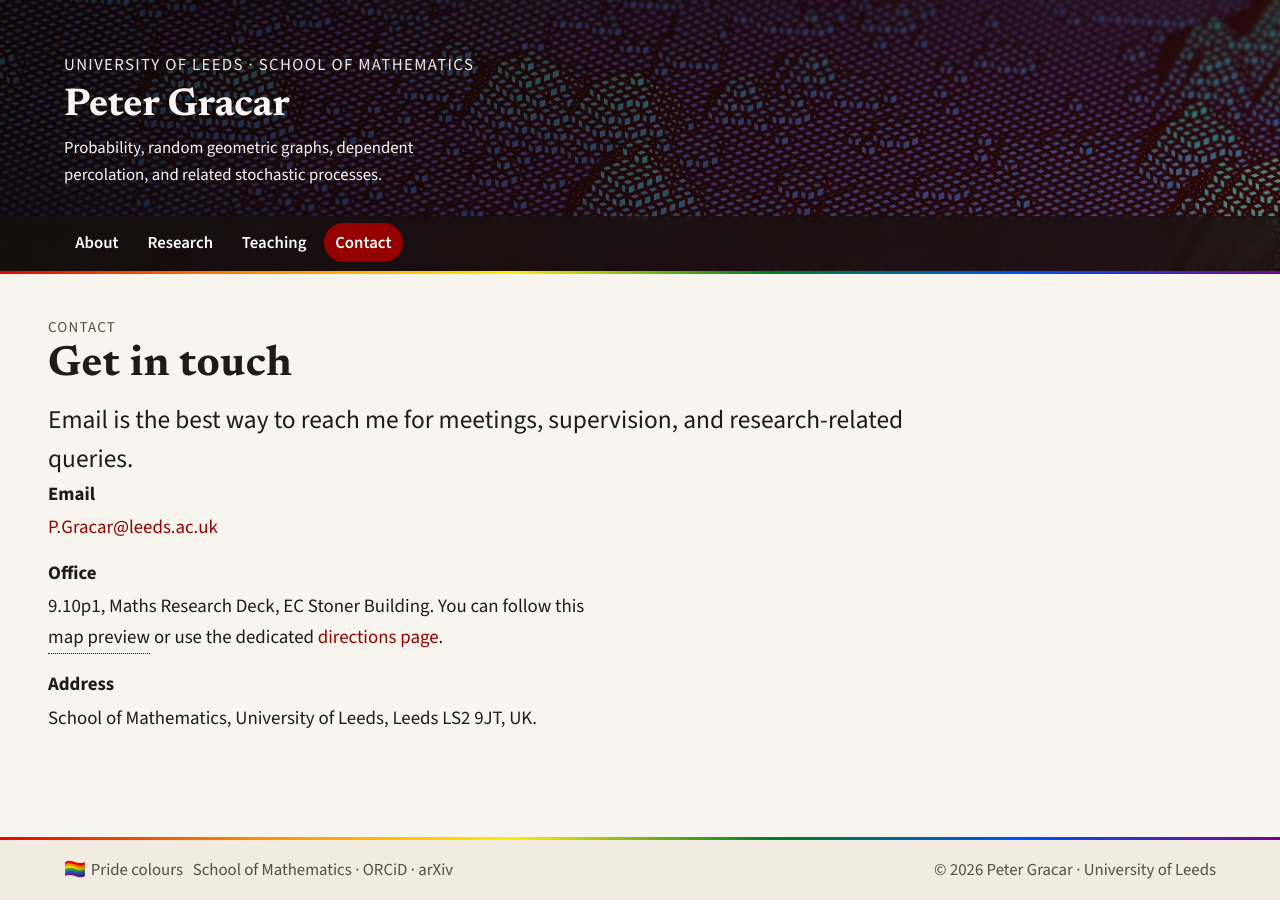
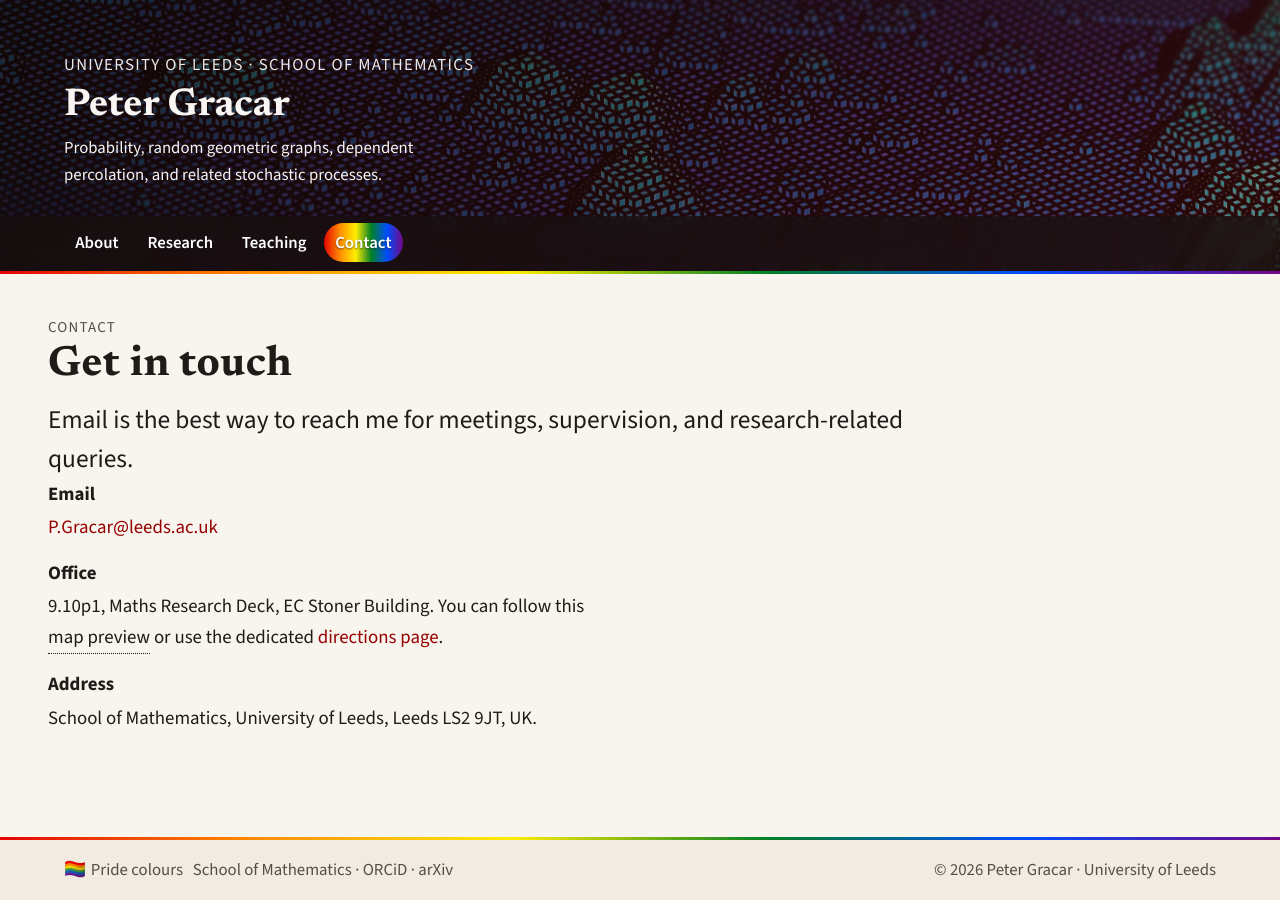
Before and after one commit to PeterGracar/PeterGracar.github.io, a Jekyll site: the page built from contact.html, in a window 1280 px wide. Built offline with Jekyll 4.4.1, drawn with Linux system fonts in a browser that asks for light colours.

Commit message:
Make Pride accent more prominent: rainbow nav pill and link underlines

```diff
--- a/_layouts/default.html
+++ b/_layouts/default.html
@@ -31,7 +31,7 @@
   <link rel="icon" type="image/png" sizes="32x32" href="/favicon-32x32.png">
   <link rel="icon" type="image/png" sizes="16x16" href="/favicon-16x16.png">
   <link rel="manifest" href="/site.webmanifest">
-  <link rel="stylesheet" href="/style.css?v=2">
+  <link rel="stylesheet" href="/style.css?v=3">
 
   {% if page.mathjax %}
   <script>
--- a/style.css
+++ b/style.css
@@ -15,6 +15,7 @@
   --color-nav-bg: rgba(24, 15, 12, 0.66);
   --color-focus: #ff9f4a;
   --pride-gradient: linear-gradient(90deg, #e40303, #ff8c00, #ffed00, #008026, #004dff, #750787);
+  --underline-image: linear-gradient(var(--color-accent-strong), var(--color-accent-strong));
 
   --shadow-soft: 0 12px 30px rgba(34, 20, 15, 0.12);
   --shadow-card: 0 6px 18px rgba(34, 20, 15, 0.08);
@@ -86,7 +87,7 @@ img {
 a {
   color: var(--color-accent);
   text-decoration: none;
-  background-image: linear-gradient(var(--color-accent-strong), var(--color-accent-strong));
+  background-image: var(--underline-image);
   background-size: 0% 1.5px;
   background-position: 0 100%;
   background-repeat: no-repeat;
@@ -215,10 +216,21 @@ button:focus-visible {
   color: #ffffff;
 }
 
-/* Pride Month easter egg: thin rainbow strips under the nav and atop the footer. */
+/* Pride Month easter egg: thin rainbow strips under the nav and atop the footer,
+   plus a rainbow active nav pill and in-content link underlines. */
+body.pride {
+  --underline-image: var(--pride-gradient);
+}
+
 body.pride .site-nav {
   border-bottom: 3px solid transparent;
   border-image: var(--pride-gradient) 1;
+}
+
+body.pride .site-nav a[aria-current="page"] {
+  background: var(--pride-gradient);
+  color: #ffffff;
+  text-shadow: 0 1px 2px rgba(0, 0, 0, 0.55);
 }
 
 main {
```
Also changed, not shown: CLAUDE.md (+9 -6 lines).
